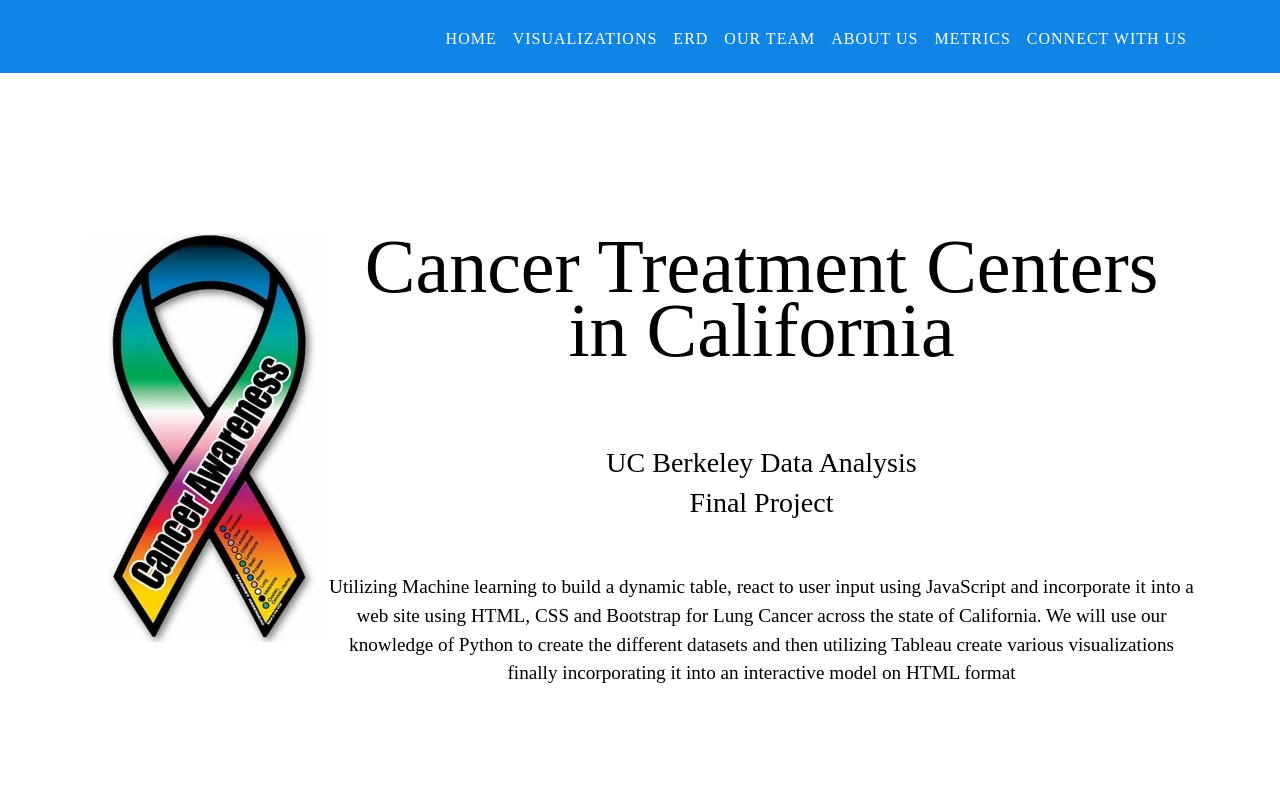
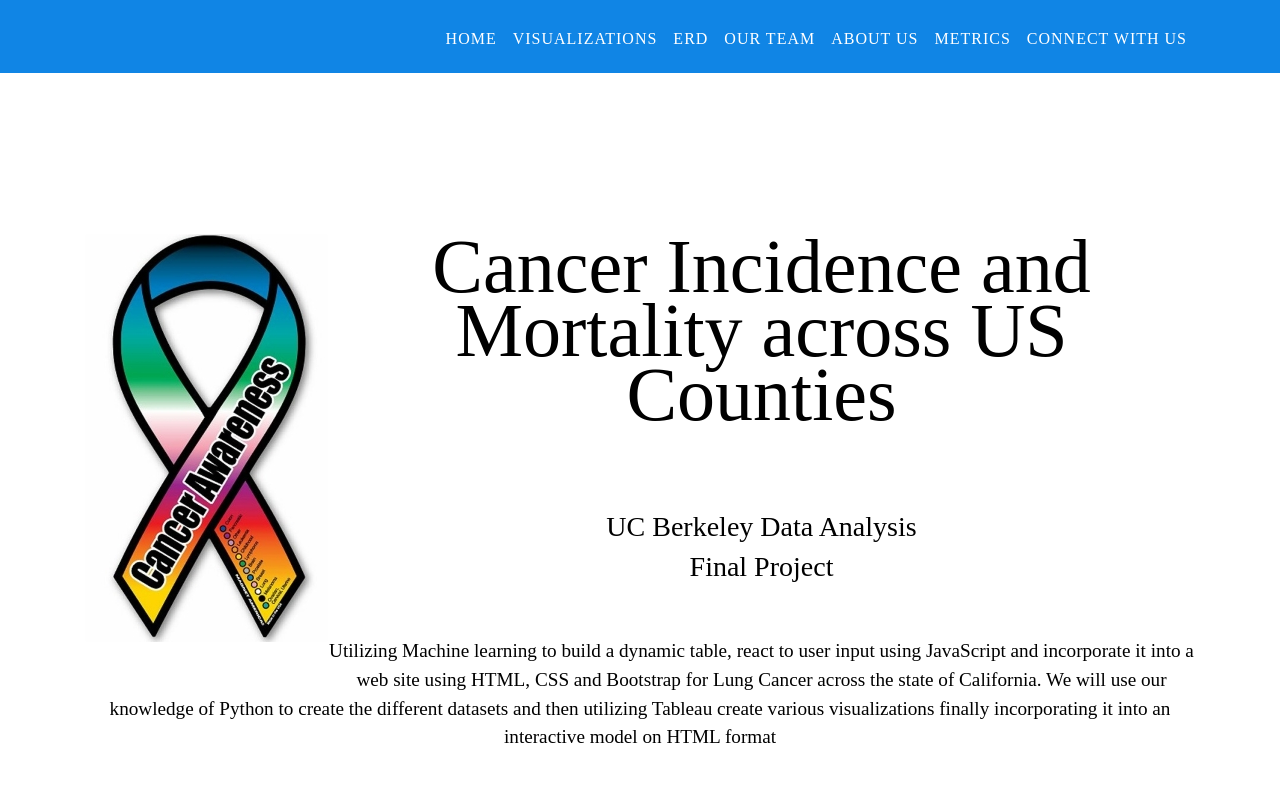
Before and after one commit to robyndook/Cancer_Analysis_US_Counties, a plain HTML site: page Cancer_Page/index.html in a window 1280 px wide. Shown: the top 800 px of the page. Drawn offline with nearby package versions, Linux system fonts and the light colour scheme; files whose address does not match are found by name; a web font is replaced by a local one.

Commit message:
initial commit files

```diff
--- a/Cancer_Page/index.html
+++ b/Cancer_Page/index.html
@@ -99,7 +99,7 @@
         <section class="landing" id="landing">
         <div class="container">
             <img class="img-fluid mb-5 d-block mx-auto rounded float-left" src="assets/img/Cancer_Ribbon.jpg" alt="" />
-            <h1 class="mb-0">Cancer Treatment Centers in California</h1>
+            <h1 class="mb-0">Cancer Incidence and Mortality across US Counties</h1>
             <hr />
             <h2 class="mb-0">
                 UC Berkeley Data Analysis<br>
```
